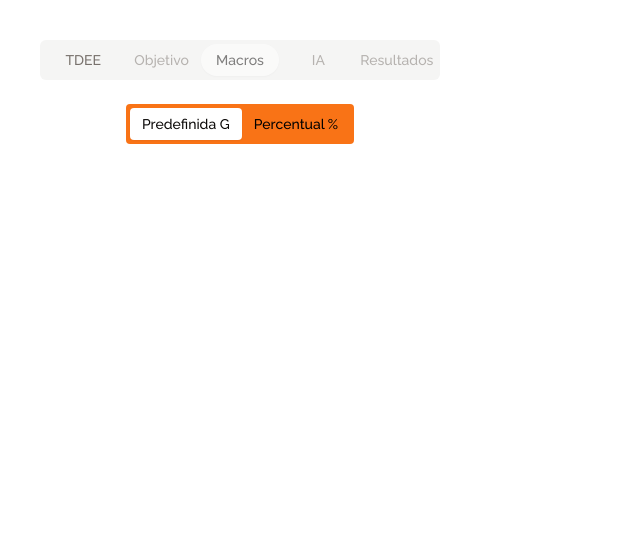
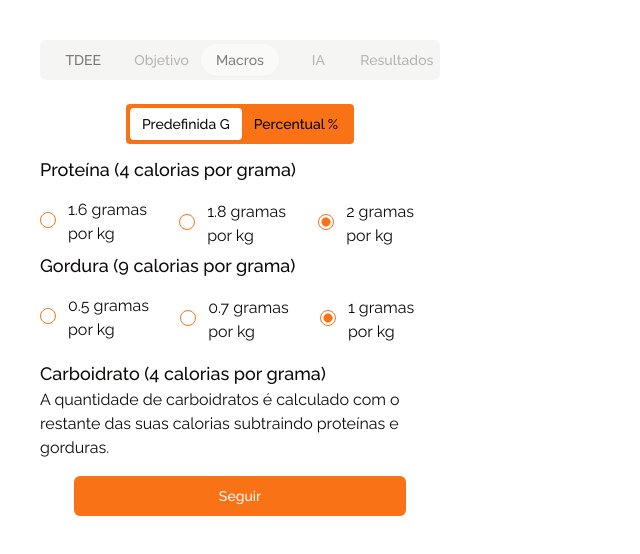
Before and after one commit to itpaulin/ai-diet-calculator, a Next.js app: page /metricas in a window 1280 px wide. Shown: the top 554 px of the page, without its empty margins (0-640 px from the left). Built offline with nearby package versions, Linux system fonts and the light colour scheme; a web font is replaced by a local one.

Commit message:
feat: form preset macros

```diff
--- a/src/app/metricas/components/macros.tsx
+++ b/src/app/metricas/components/macros.tsx
@@ -15,10 +15,16 @@ import { zodResolver } from '@hookform/resolvers/zod'
 import { useForm } from 'react-hook-form'
 import { z } from 'zod'
 
-const FormSchemaCustom = z.object({
-  fat: z.coerce.number().positive().max(100),
-  protein: z.coerce.number().positive().max(100),
-  carbohydrate: z.coerce.number().positive().max(100),
+const FormSchemaCustom = z
+  .object({
+    fat: z.coerce.number().positive().max(100),
+    protein: z.coerce.number().positive().max(100),
+    carbohydrate: z.coerce.number().positive().max(100),
+  })
+  .optional()
+const FormSchemaPreset = z.object({
+  protein: z.coerce.number().positive().max(2).min(1.6),
+  fat: z.coerce.number().positive().max(1).min(0.5),
 })
 const Macros = () => {
   const form = useForm({
@@ -29,7 +35,17 @@ const Macros = () => {
       carbohydrate: 0,
     },
   })
+  const formPreset = useForm({
+    resolver: zodResolver(FormSchemaPreset),
+    defaultValues: {
+      protein: '2',
+      fat: '1',
+    },
+  })
   const onSubmit = (values: z.infer<typeof FormSchemaCustom>) => {
+    console.log(values)
+  }
+  const onSubmitPreset = (values: z.infer<typeof FormSchemaPreset>) => {
     console.log(values)
   }
   return (
@@ -88,7 +104,101 @@ const Macros = () => {
                     </FormItem>
                   )}
                 />
-                <Button type='submit'>Submit</Button>
+                <Button type='submit'>Seguir</Button>
+              </div>
+            </form>
+          </Form>
+        </TabsContent>
+        <TabsContent value='preset'>
+          <Form {...formPreset}>
+            <form
+              onSubmit={formPreset.handleSubmit((values) =>
+                onSubmitPreset({ protein: Number(values.protein), fat: Number(values.fat) }),
+              )}
+            >
+              <FormField
+                control={formPreset.control}
+                name='protein'
+                render={({ field }) => (
+                  <FormItem className='flex flex-col'>
+                    <FormLabel className='flex pr-10'>Proteína (4 calorias por grama)</FormLabel>
+                    <FormControl>
+                      <RadioGroup
+                        onValueChange={(value) => field.onChange(Number(value))}
+                        defaultValue={field.value}
+                        className='flex flex-row space-y-1'
+                      >
+                        <FormItem className='flex items-center space-x-3 space-y-0'>
+                          <FormControl>
+                            <RadioGroupItem value='1.6' />
+                          </FormControl>
+                          <FormLabel className='text-base font-normal'>1.6 gramas por kg</FormLabel>
+                        </FormItem>
+                        <FormItem className='flex items-center space-x-3 space-y-0'>
+                          <FormControl>
+                            <RadioGroupItem value='1.8' />
+                          </FormControl>
+                          <FormLabel className='text-base font-normal'>1.8 gramas por kg</FormLabel>
+                        </FormItem>
+                        <FormItem className='flex items-center space-x-3 space-y-0'>
+                          <FormControl>
+                            <RadioGroupItem value='2' />
+                          </FormControl>
+                          <FormLabel className='text-base font-normal'>2 gramas por kg</FormLabel>
+                        </FormItem>
+                      </RadioGroup>
+                    </FormControl>
+                    <FormMessage />
+                  </FormItem>
+                )}
+              />
+              <FormField
+                control={formPreset.control}
+                name='fat'
+                render={({ field }) => (
+                  <FormItem className='flex flex-col'>
+                    <FormLabel className='flex pr-10'>Gordura (9 calorias por grama)</FormLabel>
+                    <FormControl>
+                      <RadioGroup
+                        onValueChange={field.onChange}
+                        defaultValue={field.value}
+                        className='flex flex-row space-y-1'
+                      >
+                        <FormItem className='flex items-center space-x-3 space-y-0'>
+                          <FormControl>
+                            <RadioGroupItem value='0.5' />
+                          </FormControl>
+                          <FormLabel className='text-base font-normal'>0.5 gramas por kg</FormLabel>
+                        </FormItem>
+                        <FormItem className='flex items-center space-x-3 space-y-0'>
+                          <FormControl>
+                            <RadioGroupItem value='0.7' />
+                          </FormControl>
+                          <FormLabel className='text-base font-normal'>0.7 gramas por kg</FormLabel>
+                        </FormItem>
+                        <FormItem className='flex items-center space-x-3 space-y-0'>
+                          <FormControl>
+                            <RadioGroupItem value='1' />
+                          </FormControl>
+                          <FormLabel className='text-base font-normal'>1 gramas por kg</FormLabel>
+                        </FormItem>
+                      </RadioGroup>
+                    </FormControl>
+                    <FormMessage />
+                  </FormItem>
+                )}
+              />
+              <div className='pt-4 text-start'>
+                <FormLabel>Carboidrato (4 calorias por grama)</FormLabel>
+                <p>
+                  A quantidade de carboidratos é calculado com o restante das suas calorias
+                  subtraindo proteínas e gorduras.
+                </p>
+              </div>
+              <div className='p-4'>
+                <Button type='submit' className='w-[332px] p-4'>
+                  Seguir
+                </Button>
               </div>
             </form>
           </Form>
```
